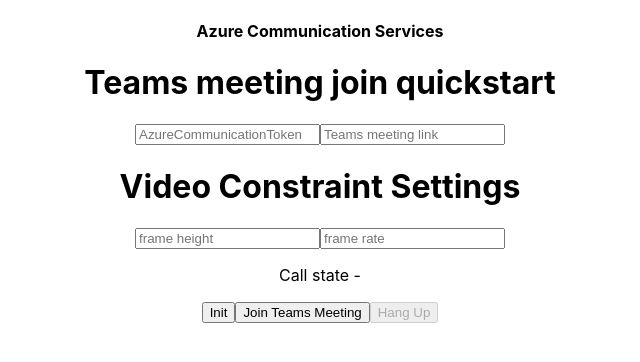
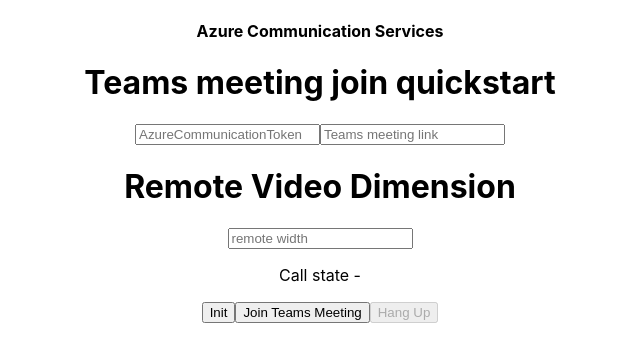
Before and after one commit to yhc002/join-teams-meeting-test-app, a React (Create React App) app: page / in a window 1280 px wide. Shown: the top 362 px of the page, without its empty margins (320-960 px from the left). Built offline with nearby package versions, Linux system fonts and the light colour scheme.

Commit message:
remote video dimension control

```diff
--- a/src/App.js
+++ b/src/App.js
@@ -4,36 +4,22 @@ import { AzureCommunicationTokenCredential } from '@azure/communication-common';
 import './App.css';
 
 
-// let call;
-// let callAgent;
-// let deviceManager;
-// let camera;
-// let mic;
-
-// let localVideoStream;
 let localVideoStreamRenderer;
 
-
-// const meetingLinkInput = document.getElementById('teams-link-input');
-
-// const remoteVideosGallery = document.getElementById('remoteVideosGallery');
-// const localVideoContainer = document.getElementById('localVideoContainer');
-
-// const hangUpButton = document.getElementById('hang-up-button');
-// const teamsMeetingJoinButton = document.getElementById('join-meeting-button');
-// const callStateElement = document.getElementById('call-state');
 
 function App() {
   const [call, setCall] = useState(null)
   const [callAgent, setCallAgent] = useState(null)
   const [deviceManager, setDeviceManager] = useState(null)
 
-
   const [inited,setInited] = useState(false)
   const [joined, setJoined] = useState(false)
   // const [bitrate, setBitrate] = useState(0)
-  const [frameHeight, setFrameHeight] = useState(240)
-  const [frameRate, setFrameRate] = useState(30)
+  // const [frameHeight, setFrameHeight] = useState(240)
+  // const [frameRate, setFrameRate] = useState(30)
+
+  const [remoteWidth, setRemoteWidth] = useState(320)
+  // const [remoteHeight, setRemoteHeight] = useState(240)
 
   const [localVideoStream,setLocalVideoStream] = useState(null)
 
@@ -225,7 +211,7 @@ async function hangUp() {
 async function join() {
   try {
     // localVideoStream = new LocalVideoStream(camera)
-    console.log("frameHeight & frameRate", frameHeight, frameRate)
+    // console.log("frameHeight & frameRate", frameHeight, frameRate)
     const videoOptions = {
       localVideoStreams: [localVideoStream],
       // constraints: {
@@ -274,11 +260,14 @@ return (
     <h1>Teams meeting join quickstart</h1>
     <input id="token-input" ref={tokenRef} type="text" placeholder="AzureCommunicationToken" />
     <input id="meeting-link-input" ref={meetingLinkInputRef} type="text" placeholder="Teams meeting link" />
-    <h1>Video Constraint Settings</h1>
+    {/* <h1>Video Constraint Settings</h1>
     <input id="frame-height-input" onChange={(e)=>setFrameHeight(e.target.value)} type="text" placeholder="frame height" />
-    <input id="frame-rate-input" onChange={(e)=>setFrameRate(e.target.value)} type="text" placeholder="frame rate" />
+    <input id="frame-rate-input" onChange={(e)=>setFrameRate(e.target.value)} type="text" placeholder="frame rate" /> */}
+    <h1>Remote Video Dimension</h1>
+    {/* <input id="remote-height-input" onChange={(e)=>setRemoteHeight(e.target.value)} type="text" placeholder="remote height" /> */}
+    <input id="remote-width-input" onChange={(e)=>setRemoteWidth(e.target.value)} type="text" placeholder="remote width" />
     <p>Call state <span id="call-state">-</span></p>
-    <div id="remote-video-gallery" ref={remoteVideosGalleryRef} hidden={true} style={{width: 480}}>Remote participants' video streams:</div>
+    <div id="remote-video-gallery" ref={remoteVideosGalleryRef} hidden={true} style={{width: remoteWidth}}>Remote participants' video streams:</div>
     <div id="local-video-container" ref={localVideoContainerRef} hidden={true} style={{width: 480}}>Local video stream:</div>
     {/* <div id="localVideoContainer" hidden={true}>Local video stream:</div> */}
     <div>
```
